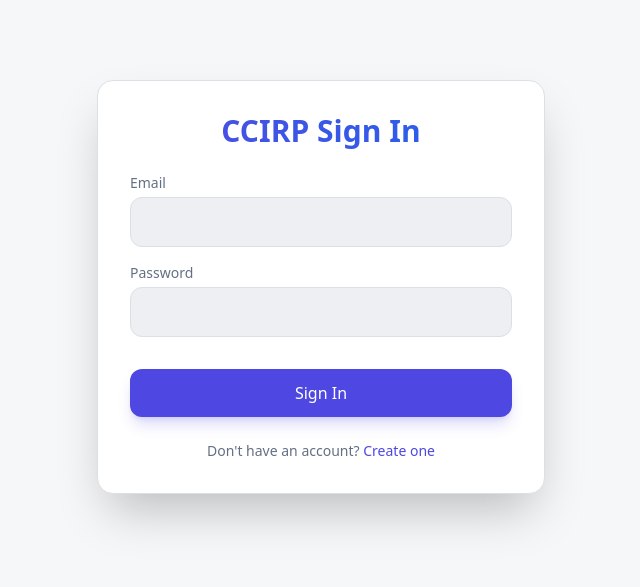
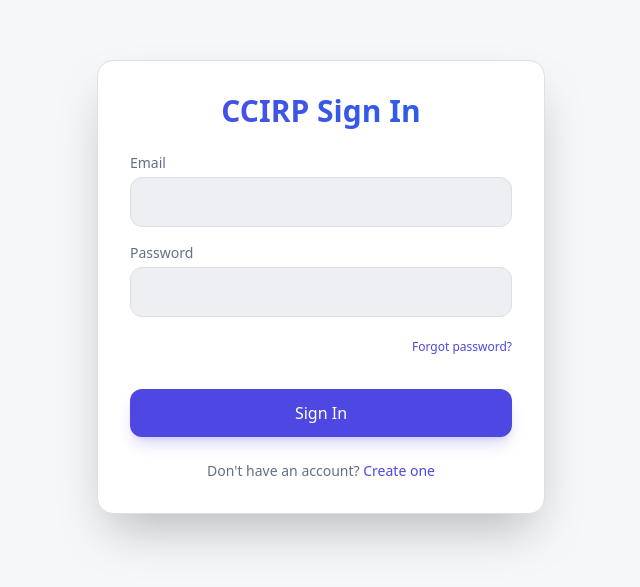
Before and after one commit to jimmy2683/CCIRP-fe, a Next.js app: page /login in a window 1280 px wide. Shown: the part 113-700 px from the top of the page, without its empty margins (319-959 px from the left). Built offline with nearby package versions, Linux system fonts and the light colour scheme; no server answers.

Commit message:
Add forgot password link to login page

```diff
--- a/app/login/page.tsx
+++ b/app/login/page.tsx
@@ -45,6 +45,9 @@ export default function LoginPage() {
               onChange={(e) => setPassword(e.target.value)}
               required />
           </div>
+          <div className="text-right">
+            <Link href="#" className="text-xs text-primary hover:underline">Forgot password?</Link>
+          </div>
           <button type="submit" className="w-full cursor-pointer bg-primary text-primary-foreground font-medium py-3 rounded-xl shadow-lg shadow-primary/20 hover:opacity-90 transition-all mt-4">
             Sign In
           </button>
```
